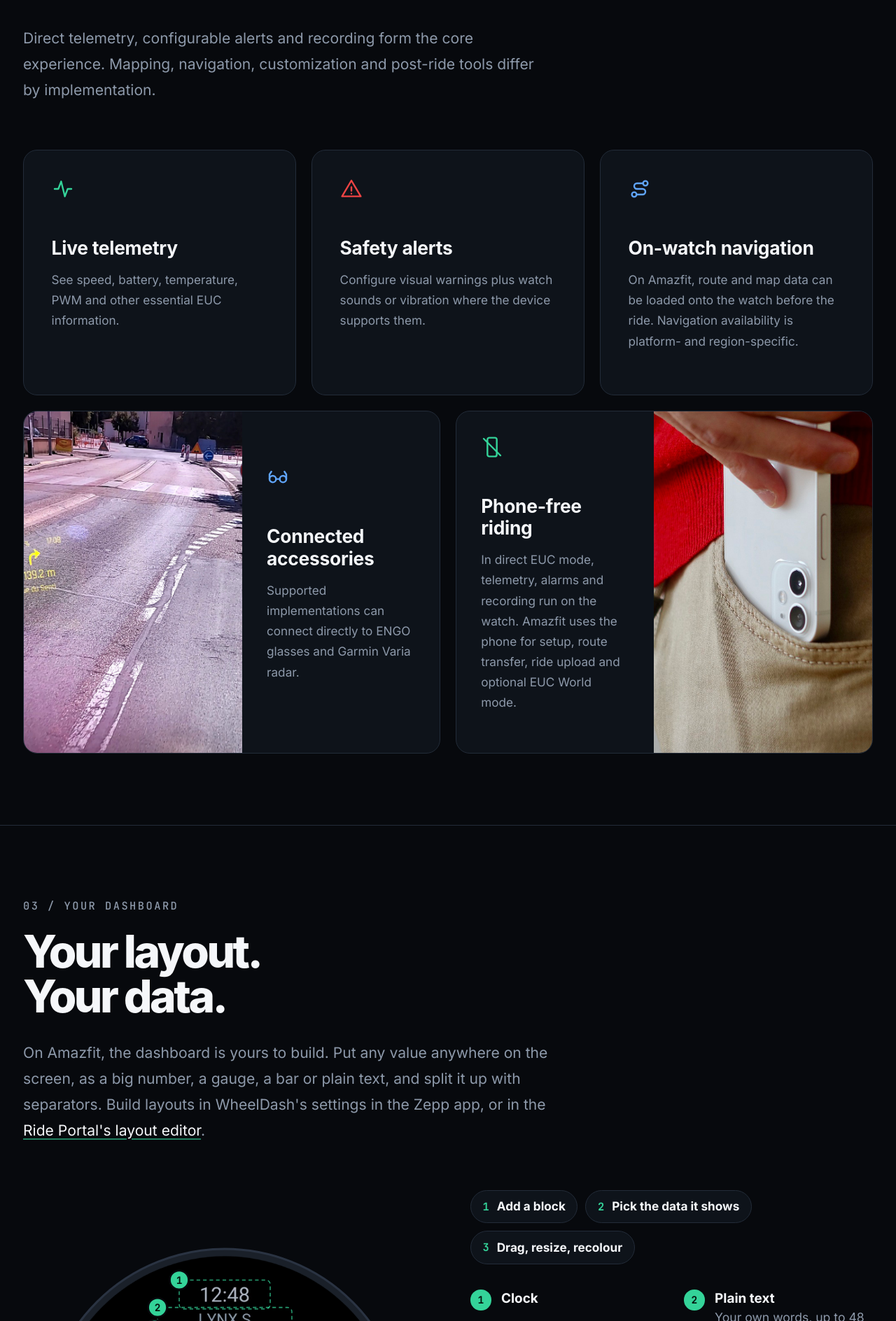
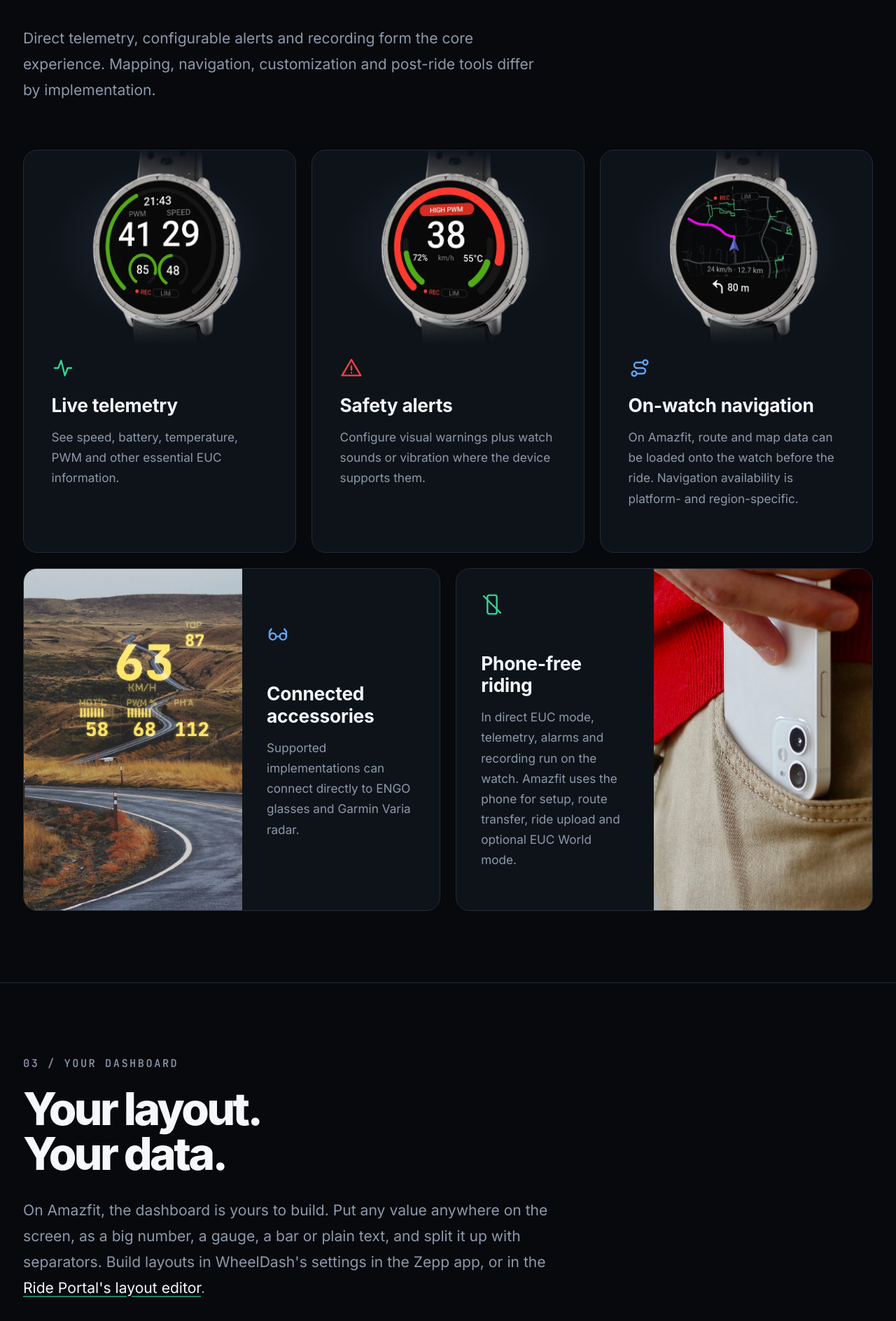
Before and after one commit to blkfribourg/blkfribourg.github.io, a Jekyll site: the page built from _pages/home.md, in a window 1280 px wide. Shown: the part 2156-4044 px from the top of the page at 70% size. Built offline with Jekyll 4.4.1, drawn with Linux system fonts in a browser that asks for light colours; cached includes are drawn as plain includes.

Commit message:
Built around the ride: Amazfit illustrations for each feature
- Live telemetry: Active 2 with the Large dashboard.
- Safety alerts: Default dashboard with a PWM alarm (banner + red arc).
- On-watch navigation: NavigationView over a real corridor map of the
  sample route, generated by the nav server from OSM data.
- Connected accessories: ENGO racer1a page rendered from the app's
  template, overlaid on a CC0 road photo.
Screens are rebuilt from the Amazfit app's layout code; credits in
assets/images/features/CREDITS.md.

Co-Authored-By: Claude Opus 5.5 <noreply@anthropic.com>
Claude-Session: https://claude.ai/code/session_0113Rbw9K8vn8adzvCaMpYEK

```diff
--- a/_pages/home.md
+++ b/_pages/home.md
@@ -62,10 +62,10 @@ classes: wheeldash-home
 <section class="wd-section" id="features" aria-labelledby="features-title">
   <div class="wd-section__intro"><p class="wd-kicker">Core experience</p><h2 id="features-title">Built around the ride.</h2><p>Direct telemetry, configurable alerts and recording form the core experience. Mapping, navigation, customization and post-ride tools differ by implementation.</p></div>
   <div class="wd-feature-grid wd-feature-grid--shared">
-    <article class="wd-feature"><svg class="wd-feature__icon is-green" viewBox="0 0 24 24" aria-hidden="true"><path d="M3 12h4l3-8 4 16 3-8h4"/></svg><h3>Live telemetry</h3><p>See speed, battery, temperature, PWM and other essential EUC information.</p></article>
-    <article class="wd-feature"><svg class="wd-feature__icon is-red" viewBox="0 0 24 24" aria-hidden="true"><path d="M12 3 2 20h20L12 3z"/><path d="M12 10v4M12 17h.01"/></svg><h3>Safety alerts</h3><p>Configure visual warnings plus watch sounds or vibration where the device supports them.</p></article>
-    <article class="wd-feature"><svg class="wd-feature__icon is-blue" viewBox="0 0 24 24" aria-hidden="true"><circle cx="6" cy="18" r="2.5"/><circle cx="18" cy="6" r="2.5"/><path d="M8.5 18H15a3 3 0 0 0 0-6H9a3 3 0 0 1 0-6h6.5"/></svg><h3>On-watch navigation</h3><p>On Amazfit, route and map data can be loaded onto the watch before the ride. Navigation availability is platform- and region-specific.</p></article>
-    <article class="wd-feature wd-feature--image wd-feature--accessories"><img src="/assets/images/gallery/engo4.jpg" alt="ENGO glasses showing WheelDash navigation while riding"><div><svg class="wd-feature__icon is-blue" viewBox="0 0 24 24" aria-hidden="true"><circle cx="6.5" cy="14" r="3.5"/><circle cx="17.5" cy="14" r="3.5"/><path d="M10 14h4M3 14V9l2-3M21 14V9l-2-3"/></svg><h3>Connected accessories</h3><p>Supported implementations can connect directly to ENGO glasses and Garmin Varia radar.</p></div></article>
+    <article class="wd-feature wd-feature--visual"><img class="wd-feature__visual" src="/assets/images/features/watch-live-telemetry.webp" width="800" height="600" loading="lazy" alt="Amazfit Active 2 showing the WheelDash Large dashboard: PWM, speed, battery and temperature"><svg class="wd-feature__icon is-green" viewBox="0 0 24 24" aria-hidden="true"><path d="M3 12h4l3-8 4 16 3-8h4"/></svg><h3>Live telemetry</h3><p>See speed, battery, temperature, PWM and other essential EUC information.</p></article>
+    <article class="wd-feature wd-feature--visual"><img class="wd-feature__visual" src="/assets/images/features/watch-safety-alert.webp" width="800" height="600" loading="lazy" alt="Amazfit Active 2 showing a WheelDash PWM alarm: red banner and red PWM arc"><svg class="wd-feature__icon is-red" viewBox="0 0 24 24" aria-hidden="true"><path d="M12 3 2 20h20L12 3z"/><path d="M12 10v4M12 17h.01"/></svg><h3>Safety alerts</h3><p>Configure visual warnings plus watch sounds or vibration where the device supports them.</p></article>
+    <article class="wd-feature wd-feature--visual"><img class="wd-feature__visual" src="/assets/images/features/watch-navigation.webp" width="800" height="600" loading="lazy" alt="Amazfit Active 2 showing WheelDash navigation: route on the map and a left turn in 80 m"><svg class="wd-feature__icon is-blue" viewBox="0 0 24 24" aria-hidden="true"><circle cx="6" cy="18" r="2.5"/><circle cx="18" cy="6" r="2.5"/><path d="M8.5 18H15a3 3 0 0 0 0-6H9a3 3 0 0 1 0-6h6.5"/></svg><h3>On-watch navigation</h3><p>On Amazfit, route and map data can be loaded onto the watch before the ride. Navigation availability is platform- and region-specific.</p></article>
+    <article class="wd-feature wd-feature--image wd-feature--accessories"><img src="/assets/images/features/engo-racing-road.webp" width="1200" height="1200" loading="lazy" alt="Through ENGO glasses: the WheelDash racing page with speed, top speed, motor temperature, PWM and phase current over a country road"><div><svg class="wd-feature__icon is-blue" viewBox="0 0 24 24" aria-hidden="true"><circle cx="6.5" cy="14" r="3.5"/><circle cx="17.5" cy="14" r="3.5"/><path d="M10 14h4M3 14V9l2-3M21 14V9l-2-3"/></svg><h3>Connected accessories</h3><p>Supported implementations can connect directly to ENGO glasses and Garmin Varia radar.</p></div></article>
     <article class="wd-feature wd-feature--image wd-feature--image-reverse"><div><svg class="wd-feature__icon is-green" viewBox="0 0 24 24" aria-hidden="true"><rect x="7" y="2" width="10" height="20" rx="2"/><path d="M3 3l18 18"/></svg><h3>Phone-free riding</h3><p>In direct EUC mode, telemetry, alarms and recording run on the watch. Amazfit uses the phone for setup, route transfer, ride upload and optional EUC World mode.</p></div><img src="/assets/images/no-phone.jpg" alt="A rider putting a phone into a pocket"></article>
   </div>
 </section>
--- a/assets/css/main.scss
+++ b/assets/css/main.scss
@@ -214,7 +214,10 @@ p.wd-hop__note { margin: 0; color: var(--wd-muted); font-size: .8rem; line-heigh
 .wd-feature--image > img { width: 100%; height: 100%; min-height: 260px; object-fit: cover; }
 .wd-feature--image > div { padding: 1.6rem; align-self: center; }
 .wd-feature--image-reverse { grid-template-columns: .95fr 1.05fr; }
-.wd-feature--accessories > img { object-position: center 58%; }
+.wd-feature--accessories > img { object-position: center 28%; }
+.wd-feature--visual { padding-top: 0; overflow: hidden; }
+.wd-feature__visual { display: block; width: calc(100% + 3.6rem); max-width: none; height: auto; margin: -.4rem -1.8rem .6rem; aspect-ratio: 4/3; object-fit: contain; background: radial-gradient(closest-side at 50% 50%, rgba(70,86,112,.32), transparent 80%); }
+.wd-feature--visual .wd-feature__icon { margin-bottom: 1rem; }
 .wd-feature__number { color: #596475; font-size: .68rem; font-weight: 800; }
 .wd-feature__icon { display: block; width: 32px; height: 32px; margin-bottom: 2.4rem; fill: none; stroke: currentColor; stroke-width: 1.8; stroke-linecap: round; stroke-linejoin: round; }
 .wd-feature__icon.is-green { color: var(--wd-green); } .wd-feature__icon.is-red { color: var(--wd-red); } .wd-feature__icon.is-blue { color: var(--wd-blue); }
```
Also changed, not shown: assets/images/features/CREDITS.md (added, +10 -0 lines), assets/images/features/engo-racing-road.webp (added), assets/images/features/watch-live-telemetry.webp (added), assets/images/features/watch-navigation.webp (added), assets/images/features/watch-safety-alert.webp (added).
